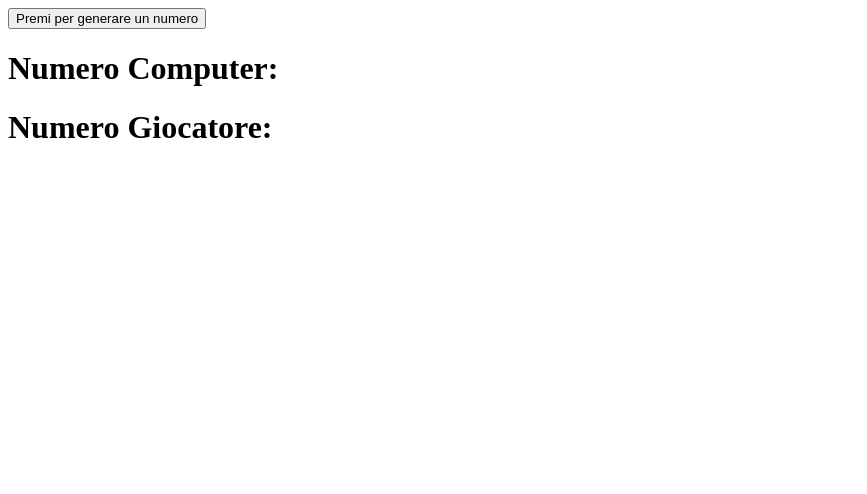
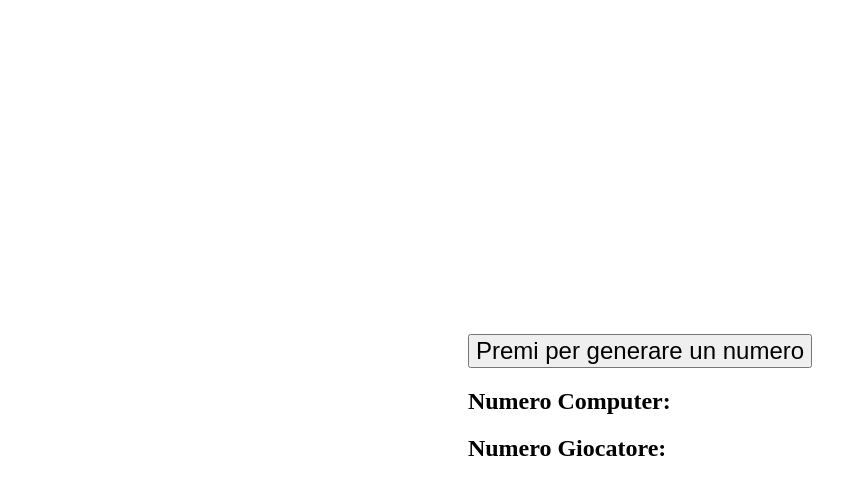
Before and after one commit to MirkoValle/js-mail-dadi, a plain HTML site: page Gioco dei dadi/index.html in a window 1280 px wide. Shown: the whole page, without its empty margins (0-867 px from the left). Drawn offline with Linux system fonts and the light colour scheme.

Commit message:
Added style on dadi

```diff
--- a/Gioco dei dadi/css/style.css
+++ b/Gioco dei dadi/css/style.css
@@ -0,0 +1,14 @@
+h1#risultato {
+    color: red;
+}
+
+button {
+    font-size: 1.5rem;
+}
+
+body {
+    display: flex;
+    justify-content: center;
+    align-items: center;
+    height: 100vh;
+}
--- a/Gioco dei dadi/index.html
+++ b/Gioco dei dadi/index.html
@@ -11,17 +11,17 @@
 
 <body>
 
+    <section>
 
+        <button>Premi per generare un numero</button>
 
-    <button>Premi per generare un numero</button>
+        <div>
+            <h1>Numero Computer: <span id="numeroPc"></span></h1>
+            <h1>Numero Giocatore: <span id="numeroUser"></span></h1>
 
-
-    <h1>Numero Computer: <span id="numeroPc"></span></h1>
-    <h1>Numero Giocatore: <span id="numeroUser"></span></h1>
-
-    <h1 id="risultato"></h1>
-
-
+            <h1 id="risultato"></h1>
+        </div>
+    </section>
 
 
 
--- a/Gioco dei dadi/js/script.js
+++ b/Gioco dei dadi/js/script.js
@@ -33,8 +33,4 @@ btn.addEventListener("click", function () {
     pcOut.innerHTML = (numeroPc)
     userOut.innerHTML = (numeroUser)
 
-    console.log(numeroPc)
-    console.log(numeroUser)
-
-
 })
```
